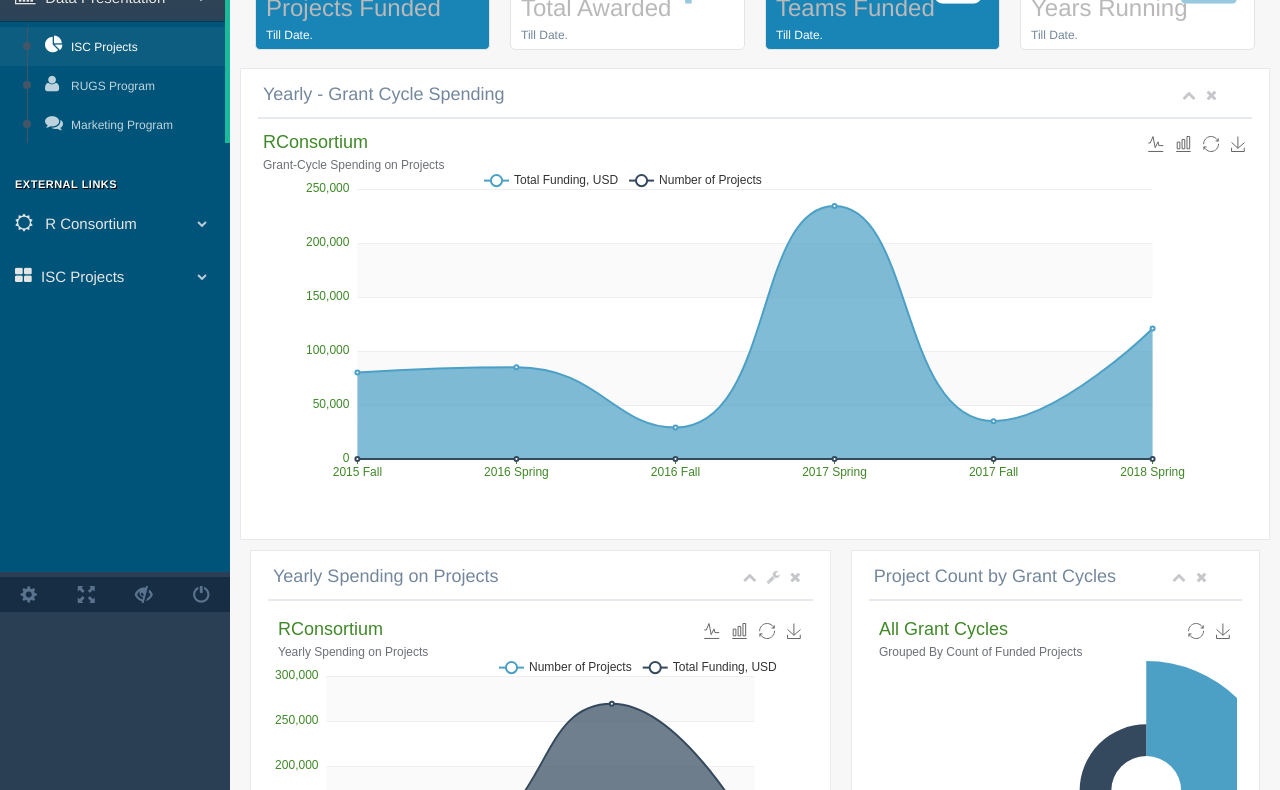
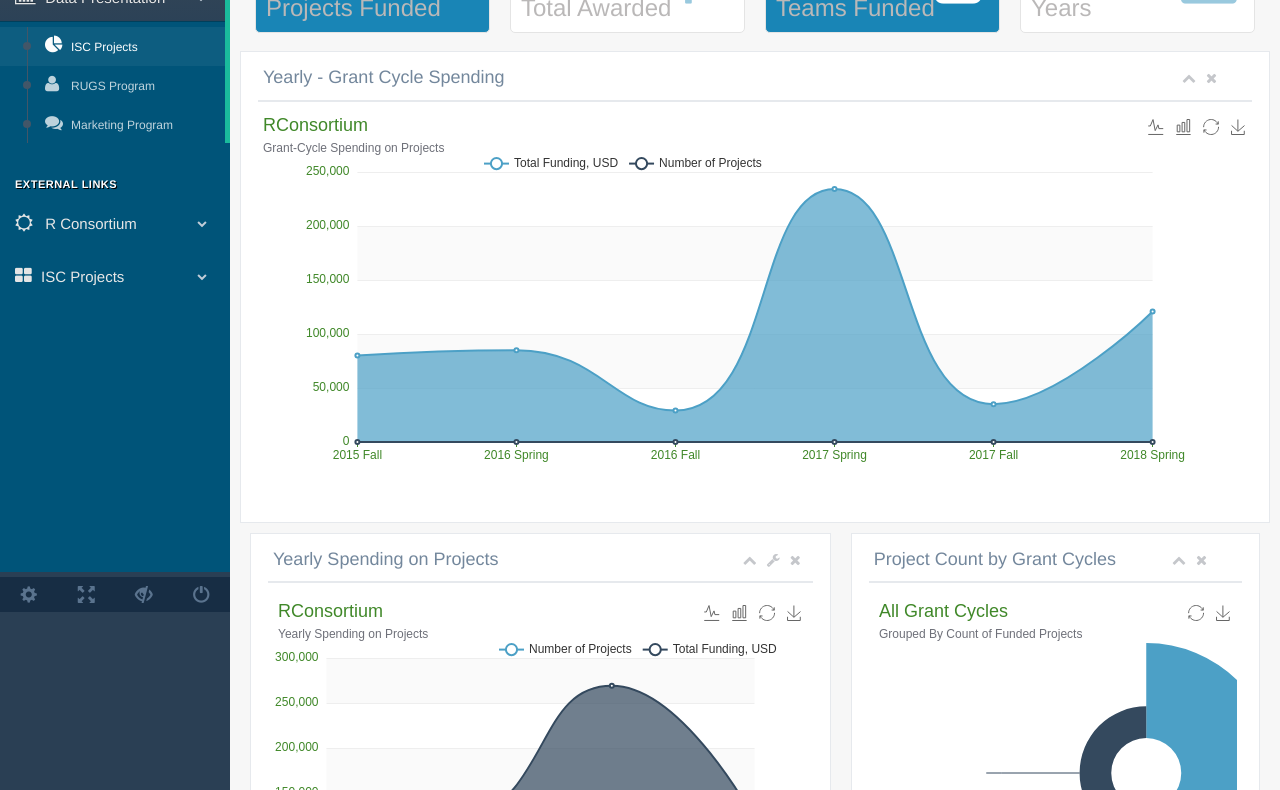
Before and after one commit to RConsortium/project-analysis, a plain HTML site: page isc.html in a window 1280 px wide. Shown: the part 188-978 px from the top of the page. Drawn offline with nearby package versions, Linux system fonts and the light colour scheme.

Commit message:
moved RC home to external link, removed Till Date

```diff
--- a/isc.html
+++ b/isc.html
@@ -72,7 +72,7 @@
                   <li><a><i class="fa fa-home"></i> Home <span class="fa fa-chevron-down"></span></a>
                     <ul class="nav child_menu">
                       <li><a href="index.html">Dashboard Landing</a></li>
-                      <li><a href="https://r-consortium.org">RConsortium Home</a></li>
+
                                           </ul>
                   </li>
                                            <li><a><i class="fa fa-bar-chart-o"></i> Data Presentation <span class="fa fa-chevron-down"></span></a>
@@ -89,6 +89,7 @@
                 <ul class="nav side-menu">
                   <li><a><i class="fa fa-sun-o"></i> R Consortium <span class="fa fa-chevron-down"></span></a>
                     <ul class="nav child_menu">
+			    <li><a href="https://r-consortium.org">RConsortium Home</a></li>
 <li><a href="https://www.r-consortium.org/about">About</a></li>
                       <li><a href="https://www.r-consortium.org/about/join">Join</a></li>
                       <li><a href="https://www.r-consortium.org/members">Members</a></li>
@@ -309,7 +310,7 @@ ourdate = "by " + months[d.getMonth()] + ", " + d.getUTCFullYear();
                           <div id="projects" class="count" style="color:#ffffff"></div>
 
                           <h3>Projects Funded</h3>
-                          <p style="color:#ffffff">Till Date.</p>
+                          <p style="color:#ffffff"></p>
                         </div>
                       </div>
                       <div class="animated flipInY col-lg-3 col-md-3 col-sm-6 col-xs-12">
@@ -319,7 +320,7 @@ ourdate = "by " + months[d.getMonth()] + ", " + d.getUTCFullYear();
                           <div id="allfunds" class="count blue"></div>
 
                           <h3>Total Awarded</h3>
-                          <p>Till Date.</p>
+                          <p></p>
                         </div>
                       </div>
 
@@ -330,7 +331,7 @@ ourdate = "by " + months[d.getMonth()] + ", " + d.getUTCFullYear();
                           <div id="primaryinv" class="count" style="color:#ffffff"></div>
 
                           <h3>Teams Funded</h3>
-                          <p style="color:#ffffff">Till Date.</p>
+                          <p style="color:#ffffff"></p>
                         </div>
                       </div>
 <div class="animated flipInY col-lg-3 col-md-3 col-sm-6 col-xs-12">
@@ -339,8 +340,8 @@ ourdate = "by " + months[d.getMonth()] + ", " + d.getUTCFullYear();
                           </div>
                           <div id="years" class="count blue"></div>
 
-                          <h3>Years Running</h3>
-                          <p>Till Date.</p>
+                          <h3>Years </h3>
+                          <p></p>
                         </div>
                       </div>
                              </div></div></div>
```
